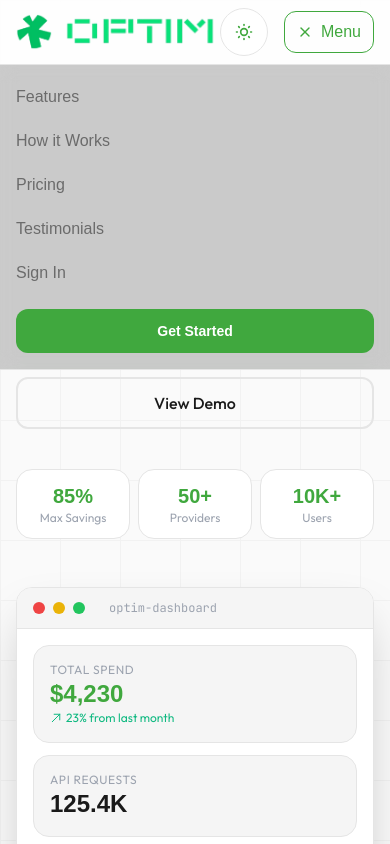
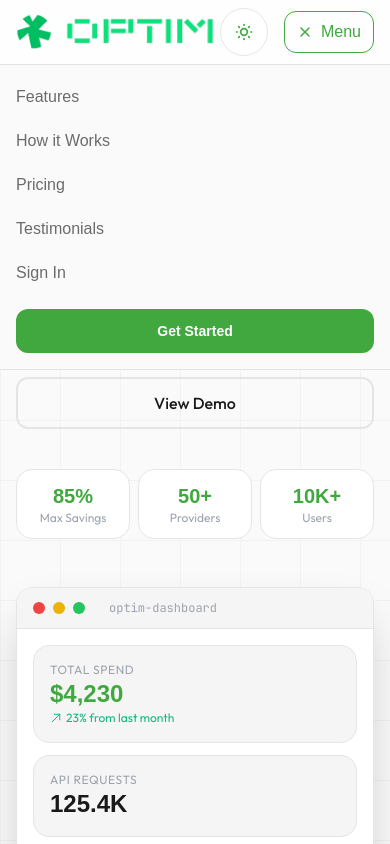
Before and after one commit to GuyitsWALID/optim, a Next.js app: page / in a window 390 px wide. Both pictures are taken after a click on the button "Menu". Shown: the top 844 px of the page. Built offline with nearby package versions, Linux system fonts and the light colour scheme; a web font is replaced by a local one.

Commit message:
fix: update backdrop blur effect for close menu button in Navbar

```diff
--- a/components/landing/Navbar.tsx
+++ b/components/landing/Navbar.tsx
@@ -85,9 +85,9 @@
             type="button"
             aria-label="Close menu backdrop"
             onClick={closeMenu}
-            className="md:hidden fixed inset-0 top-16 bg-black/20 backdrop-blur-sm"
+            className="md:hidden fixed inset-0 top-16 bg-black/20 backdrop-blur-md"
           />
-          <div className="md:hidden relative z-10 border-t border-[var(--border)] bg-[var(--background)]/95 backdrop-blur px-4 sm:px-6 py-4">
+          <div className="md:hidden relative z-10 border-t border-[var(--border)] bg-[var(--background)] px-4 sm:px-6 py-4">
             <div className="flex flex-col gap-3">
               {navItems.map((item) => (
                 <Link
```
